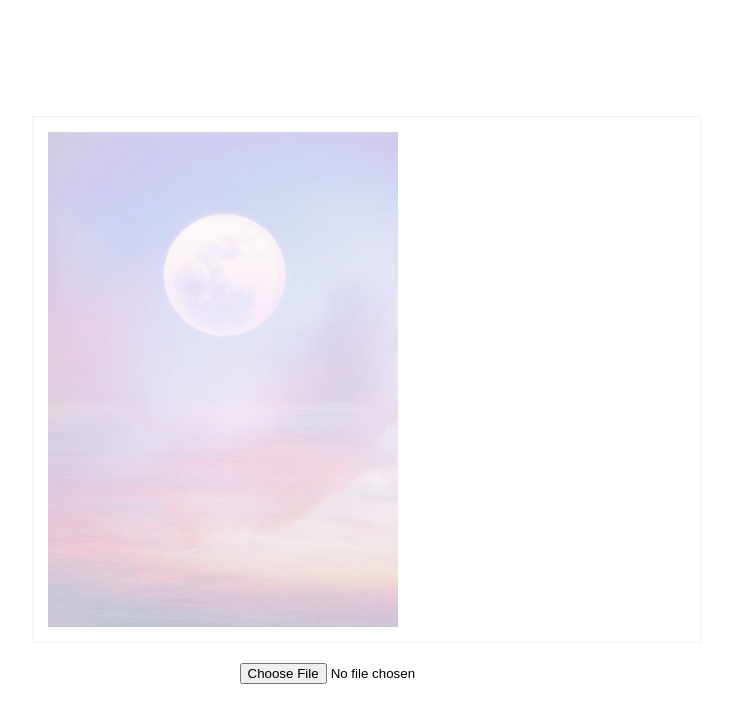
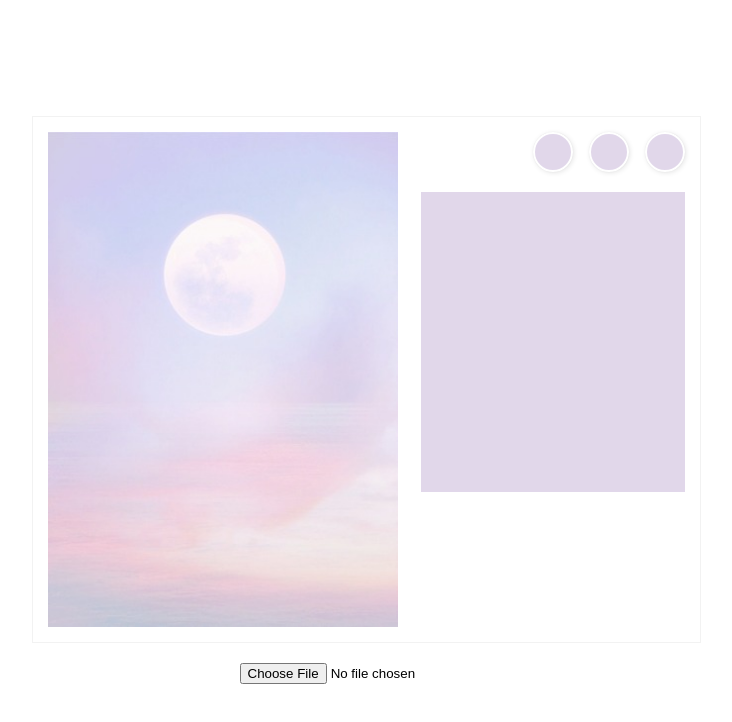
Before and after one commit to yoshiko-sandbox/sky, a plain HTML site: page index.html in a window 1280 px wide. Shown: the whole page, without its empty margins (274-1006 px from the left). Drawn offline with Linux system fonts and the light colour scheme.

Commit message:
add colors.js

```diff
--- /dev/null
+++ b/colors.js
@@ -0,0 +1,159 @@
+'use strict';
+
+{
+  // algorythm: https://gist.github.com/loretoparisi/c147ca437ab9d5e163b7
+  class DominantColor {
+    constructor(imgElem, callback) {
+      const img = new Image();
+      const canvas = document.createElement('canvas');
+
+      // document.appendChild(canvas);
+      this.ctx = canvas.getContext('2d');
+
+      img.onload = () => {
+        canvas.width = img.width;
+        canvas.height = img.height;
+
+        const colors = this.processImage(img, this.ctx);
+
+        callback(colors);
+        console.log(colors);
+
+        this.colors = colors;
+        // document.removeChild(canvas);
+      };
+      img.src = imgElem.src;
+    }
+
+    processImage(img, ctx) {
+      const points = [];
+
+      ctx.drawImage(img, 0, 0, img.width, img.height);
+
+      const data = ctx.getImageData(0, 0, img.width, img.height).data;
+
+      // TODO: forEach + skip
+      for (let i = 0, l = data.length; i < l; i += 4) {
+        const r = data[i];
+        const g = data[i + 1];
+        const b = data[i + 1 + 1];
+
+        points.push([r, g, b]);
+      }
+
+      const k = 3;
+      const results = this.kmeans(points, k, 1);
+
+      return results.map((value) => this.rgbToHex(value[0]));
+    }
+
+    kmeans(points, k, minDiff) {
+      const pointsLength = points.length;
+      const clusters = [];
+      const seen = [];
+
+      // 何やってるのかわかんない
+      while (clusters.length < k) {
+        let found = false;
+        const index = parseInt(Math.random() * pointsLength, 10);
+
+        for (let i = 0; i < seen.length; i++) {
+          if (index === seen[i]) {
+            found = true;
+            break;
+          }
+        }
+
+        if (!found) {
+          seen.push(index);
+          clusters.push([points[index], [points[index]]]);
+        }
+      }
+
+      while (true) {
+        const plists = new Array(k).fill([]);
+
+        points.forEach((p) => {
+          let smallestDistance = 10000000;
+          let index = 0;
+
+          for (let i = 0; i < k; i++) {
+            const distance = this.euclidean(p, clusters[i][0]);
+
+            if (distance < smallestDistance) {
+              smallestDistance = distance;
+              index = i;
+            }
+          }
+
+          plists[index].push(p);
+        });
+
+        let diff = 0;
+
+        for (let i = 0; i < k; i++) {
+          const old = clusters[i];
+          const center = this.calculateCenter(plists[i], 3);
+          const newCluster = [center, (plists[i])];
+          const dist = this.euclidean(old[0], center);
+
+          clusters[i] = newCluster;
+          diff = diff > dist ? diff : dist;
+        }
+
+        if (diff < minDiff) {
+          break;
+        }
+      }
+
+      return clusters;
+    }
+
+    euclidean(p1, p2) {
+      let s = 0;
+
+      for (let i = 0, l = p1.length; i < l; i++) {
+        s += Math.pow(p1[i] - p2[i], 2);
+      }
+
+      return Math.sqrt(s);
+    }
+
+    calculateCenter(points, n) {
+      const vals = [];
+      let plen = 0;
+
+      for (let i = 0; i < n; i++) { vals.push(0); }
+
+      for (let i = 0, l = points.length; i < l; i++) {
+        plen++;
+
+        for (let j = 0; j < n; j++) {
+          vals[j] += points[i][j];
+        }
+      }
+
+      for (let i = 0; i < n; i++) {
+        vals[i] /= plen;
+      }
+
+      return vals;
+    }
+
+    rgbToHex(rgb) {
+      const th = (i) => {
+        const h = parseInt(i).toString(16);
+
+        return h.length === 1 ? `0${h}` : h;
+      };
+
+      return `#${th(rgb[0])}${th(rgb[1])}${th(rgb[2])}`;
+    }
+
+    getColors() {
+      return this.colors;
+    }
+  }
+
+  window.DominantColor = DominantColor;
+}
--- a/index.html
+++ b/index.html
@@ -16,7 +16,7 @@
   <form>
     <input type="file" id="file" accept="image/bmp,image/gif,image/jpeg,image/png">
   </form>
-  <script src="lib/rgbaster.js"></script>
+  <script src="colors.js"></script>
   <script src="script.js"></script>
 </body>
 </html>
--- a/script.js
+++ b/script.js
@@ -1,4 +1,4 @@
-"use strict";
+'use strict';
 
 {
   const img = document.getElementById('img');
@@ -6,27 +6,28 @@
   const draw = document.getElementById('draw');
   const fileInput = document.getElementById('file');
 
+  const dumpColors = (colors) => {
+    colorList.innerHTML = '';
+    colors.forEach((color) => {
+      const li = document.createElement('li');
+
+      li.style.backgroundColor = color;
+      colorList.appendChild(li);
+    });
+    draw.style.backgroundColor = colors[0];
+  };
+
   const getColors = () => {
-    RGBaster.colors(img, {
-      paletteSize: 20,
-      success: function(colors) {
-        colorList.innerHTML = '';
-        colors.palette.forEach((color) => {
-          const li = document.createElement('li');
-          li.style.backgroundColor = color;
-          colorList.appendChild(li);
-        });
-
-        draw.style.backgroundColor = colors.palette[0]
-      }
-    });
+    const dominant = new window.DominantColor(img, dumpColors);
   };
 
   const setImage = (event) => {
     const file = event.target.files[0];
+
     if (!file) {
       return;
     }
+
     img.src = window.URL.createObjectURL(file);
     getColors();
   };
```
Also changed, not shown: .eslintrc.js (added).
